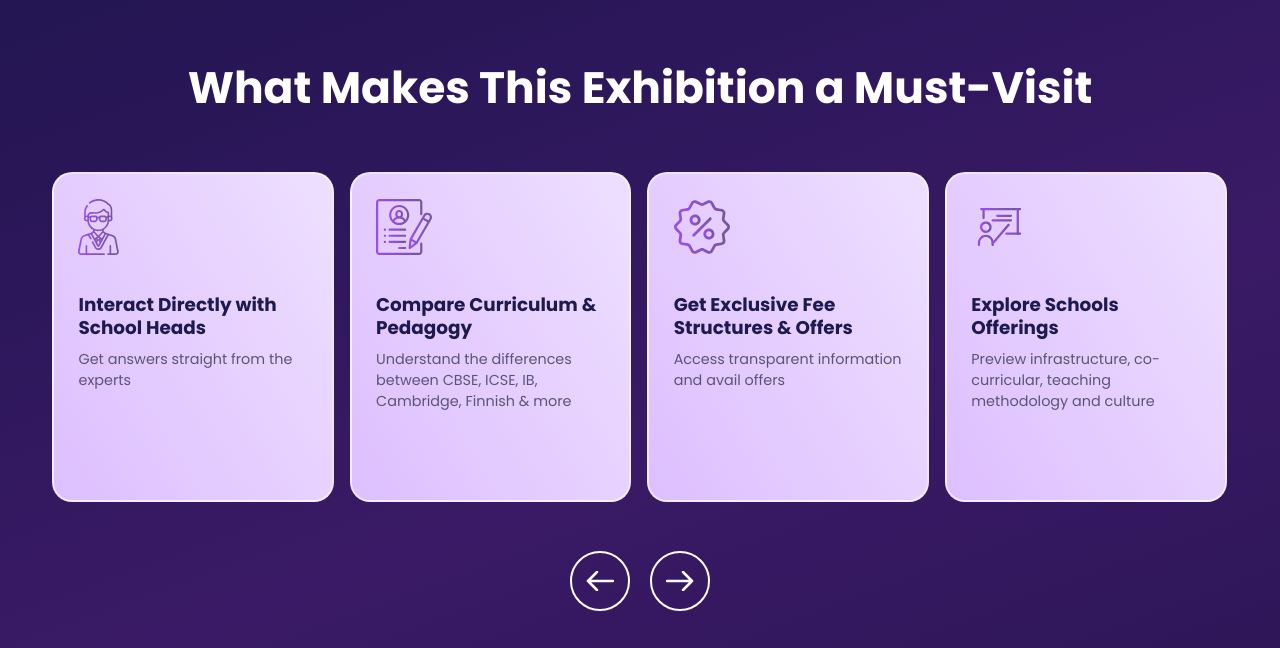
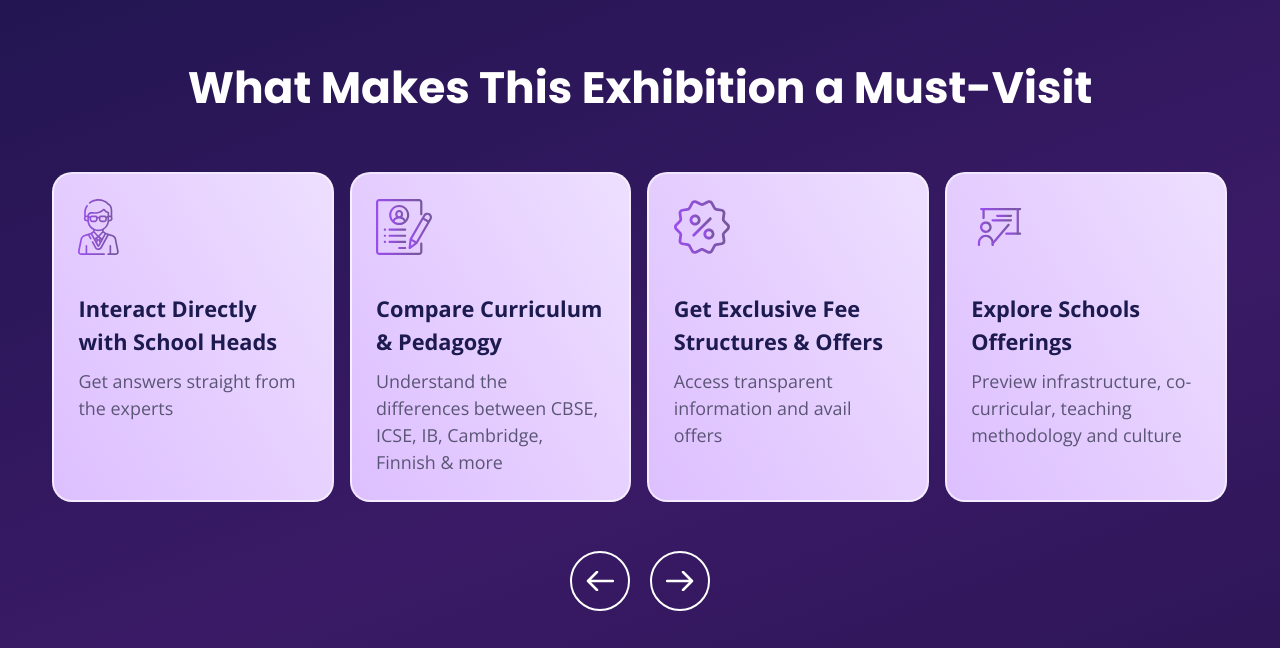
Before and after one commit to Nagarajan13172/premiur_school_exhibition, a plain HTML site: page index.html in a window 1280 px wide. Shown: the part 2490-3138 px from the top of the page. Drawn offline with nearby package versions, Linux system fonts and the light colour scheme; a web font is replaced by a local one.

Commit message:
Update must-card styles: adjust font family, sizes, and line heights for improved readability

```diff
--- a/css/style.css
+++ b/css/style.css
@@ -1191,15 +1191,18 @@
 .must-card__title {
   margin-bottom: 0.6rem;
   color: #1c1a4e;
-  font-size: clamp(1.15rem, 1.4vw, 1.4rem);
+  font-family: var(--font-body);
+  font-size: clamp(1.25rem, 1.7vw, 1.5rem);
   font-weight: 700;
-  line-height: 1.25;
+  line-height: 1.5;
 }
 
 .must-card__text {
   color: #5b5575;
-  font-size: clamp(0.9rem, 1.05vw, 1.05rem);
-  line-height: 1.45;
+  font-family: var(--font-body);
+  font-size: clamp(1.05rem, 1.4vw, 1.25rem);
+  font-weight: 400;
+  line-height: 1.5;
 }
 
 .must__controls {
```
